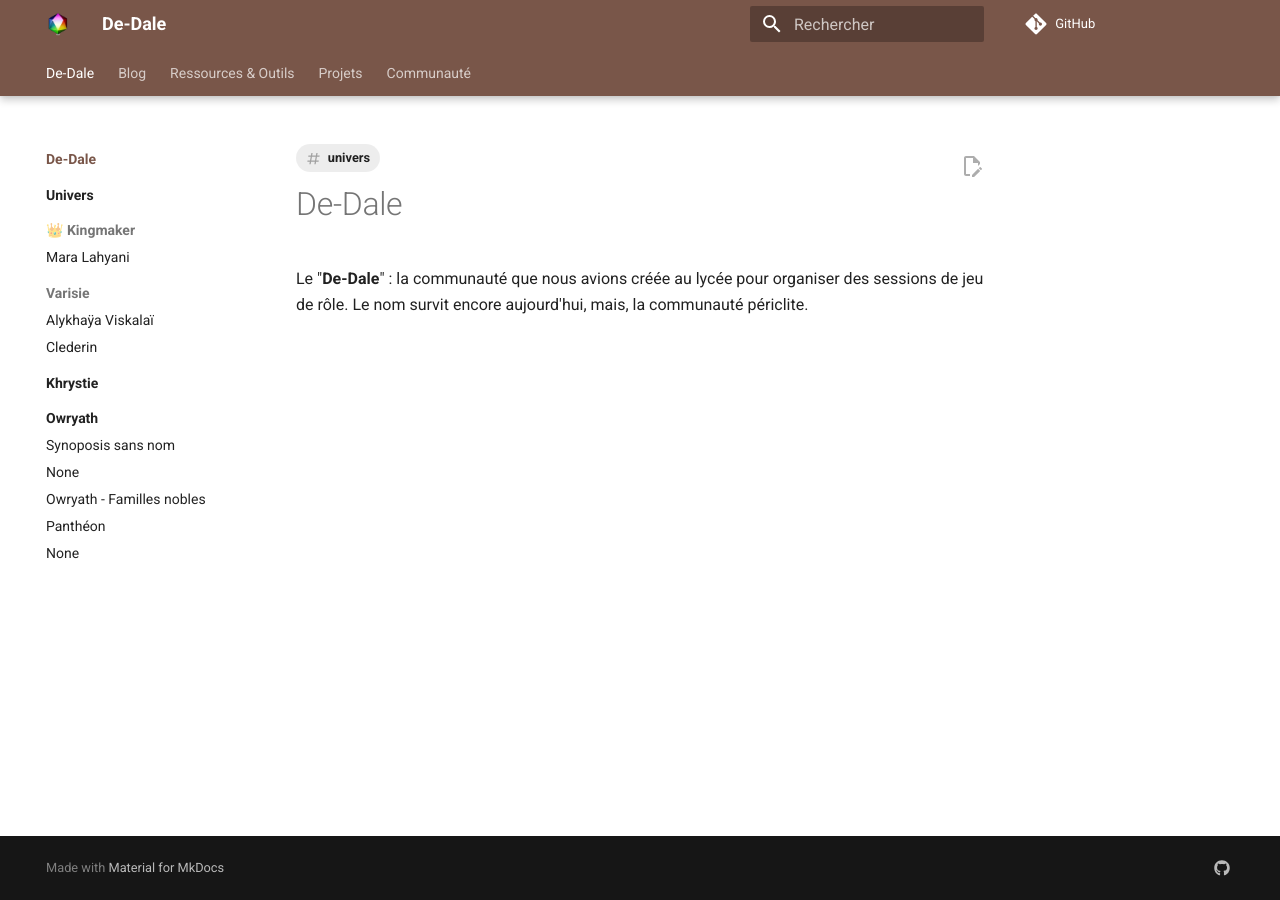
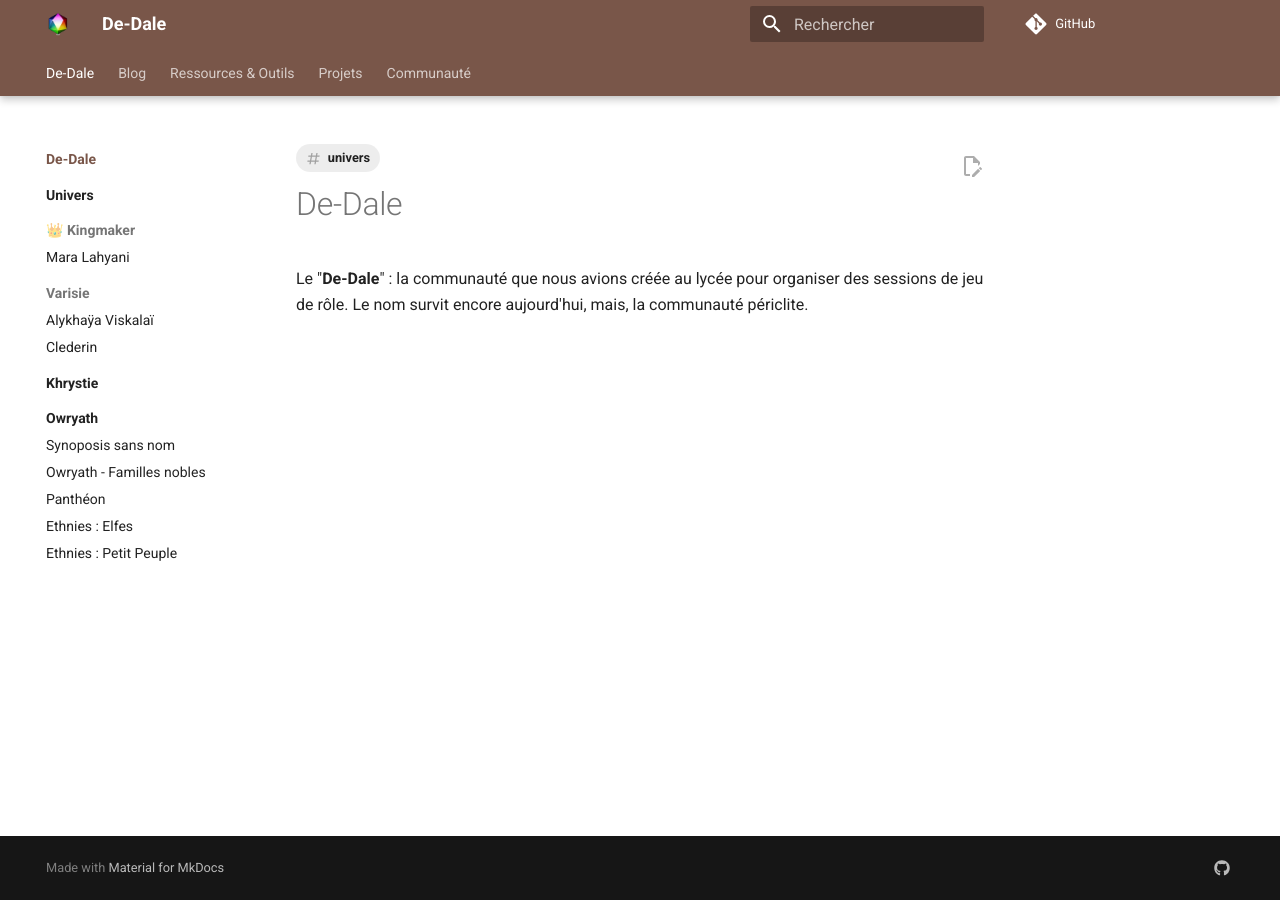
Before and after one commit to de-dale/de-dale.github.io, an MkDocs documentation site: the page built from docs/index.md, in a window 1280 px wide. Built offline with MkDocs 1.6.1 and Material for MkDocs 9.7.7, drawn with Linux system fonts in a browser that asks for light colours; comment, search, counter and statistics services are not loaded.

Commit message:
:sparkles: Add RSS

```diff
--- a/mkdocs.yml
+++ b/mkdocs.yml
@@ -20,10 +20,10 @@
       - Owryath:
         - universes/owryath/index.md
         - universes/owryath/synopsis.md
-        - universes/owryath/elfes.md
         - universes/owryath/familles-nobles.md
         - universes/owryath/pantheon.md
-        - universes/owryath/petit-peuple.md
+        - universes/owryath/ethnies-elfes.md
+        - universes/owryath/ethnies-petit-peuple.md
   - Blog:
       - blog/index.md
   - Ressources & Outils:
@@ -43,6 +43,9 @@
         - projects/sphérier/vrac-essai-magie.md
   - Communauté:
       - community/index.md
+not_in_nav: |
+  tags.md
+  slides*
 
 theme:
   name: material
@@ -77,6 +80,10 @@
   - search
   - tags:
       tags_file: tags.md
+  - rss:
+      match_path: blog/posts/.*
+      date_from_meta:
+        as_creation: date
 # Extra
 extra_css:
   - assets/css/extra.css
--- a/theme/partials/post.html
+++ b/theme/partials/post.html
@@ -84,18 +84,24 @@
         </div>
     </header>
 
+    <!-- CUSTOM -->
+    {% if post.meta.tags %}
+    <nav class="md-typeset md-tags">
+        {%- for tag in post.meta.tags -%}
+        {%- set tag_name = tag %}
+        {%- set tag_type = tag|lower|replace(" ", "-") %}
+        {%- set icon = " md-tag-icon md-tag--" ~ tag_type -%}
+        <span class="md-tag{{ icon }}">
+                {{- tag_name -}}
+             </span>
+        {%- endfor -%}
+    </nav>
+    {%- endif -%}
+    <!-- END CUSTOM -->
+
     <!-- Post content -->
     <div class="md-post__content md-typeset">
-        <!-- CUSTOM -->
-        {% if post.meta.excerpt %}
-        <h2>
-            <a href="{{ post.url | url }}" class=""> {{ post.title }} </a>
-        </h2>
-        {{ post.meta.excerpt }}
-        {% else %}
         {{ post.content }}
-        {% endif %}
-        <!-- END CUSTOM -->
 
         <!-- Continue reading link -->
         <nav class="md-post__action">
```
Also changed, not shown: docs/blog/posts/2018/2018-06-23-Marais-du-Cerythan.md (+2 -1 lines), docs/blog/posts/2018/2018-08-25-race_nailkresh.md (+1 -1 lines), docs/blog/posts/2018/2018-08-26-race_fenral.md (+1 -1 lines), 1 other file.
